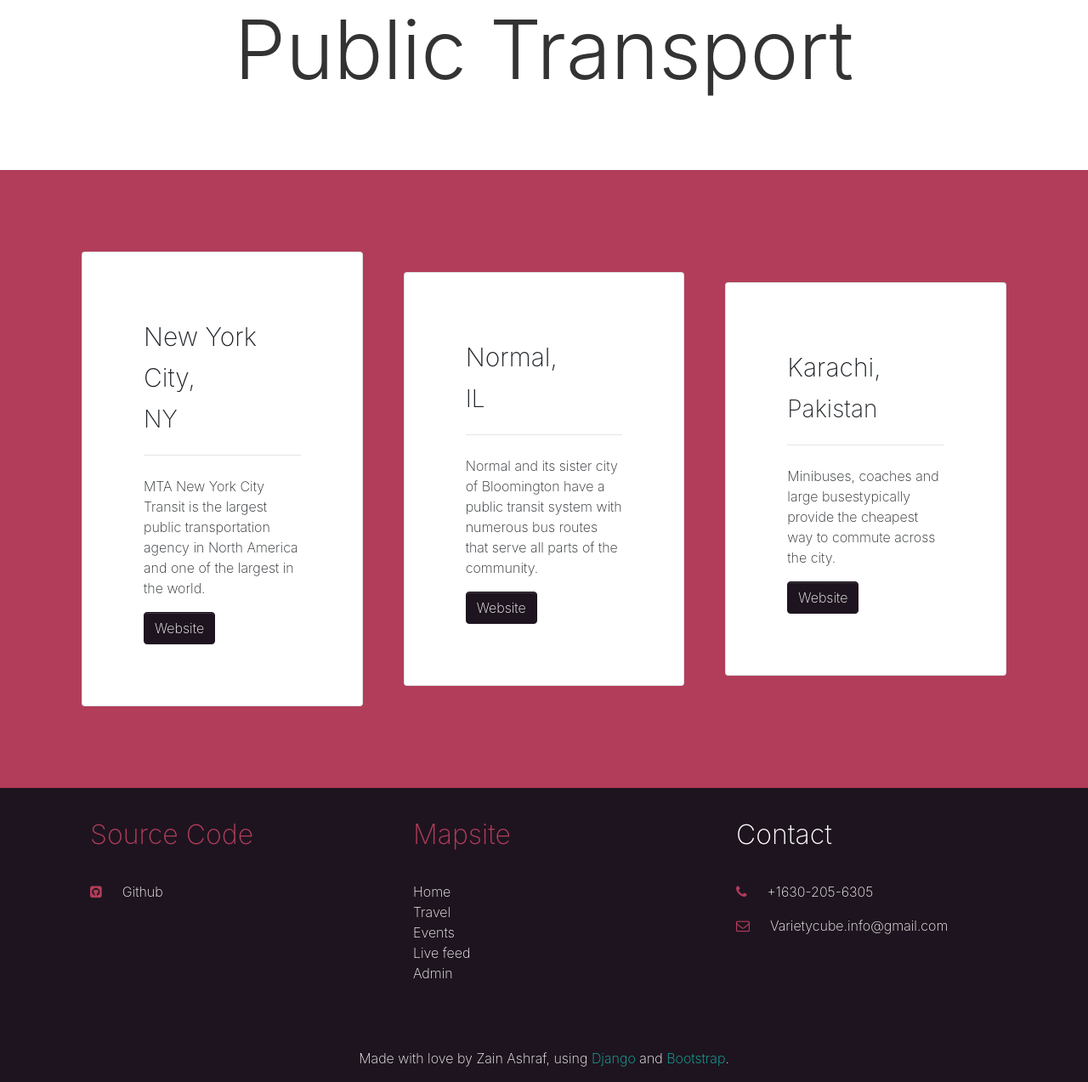
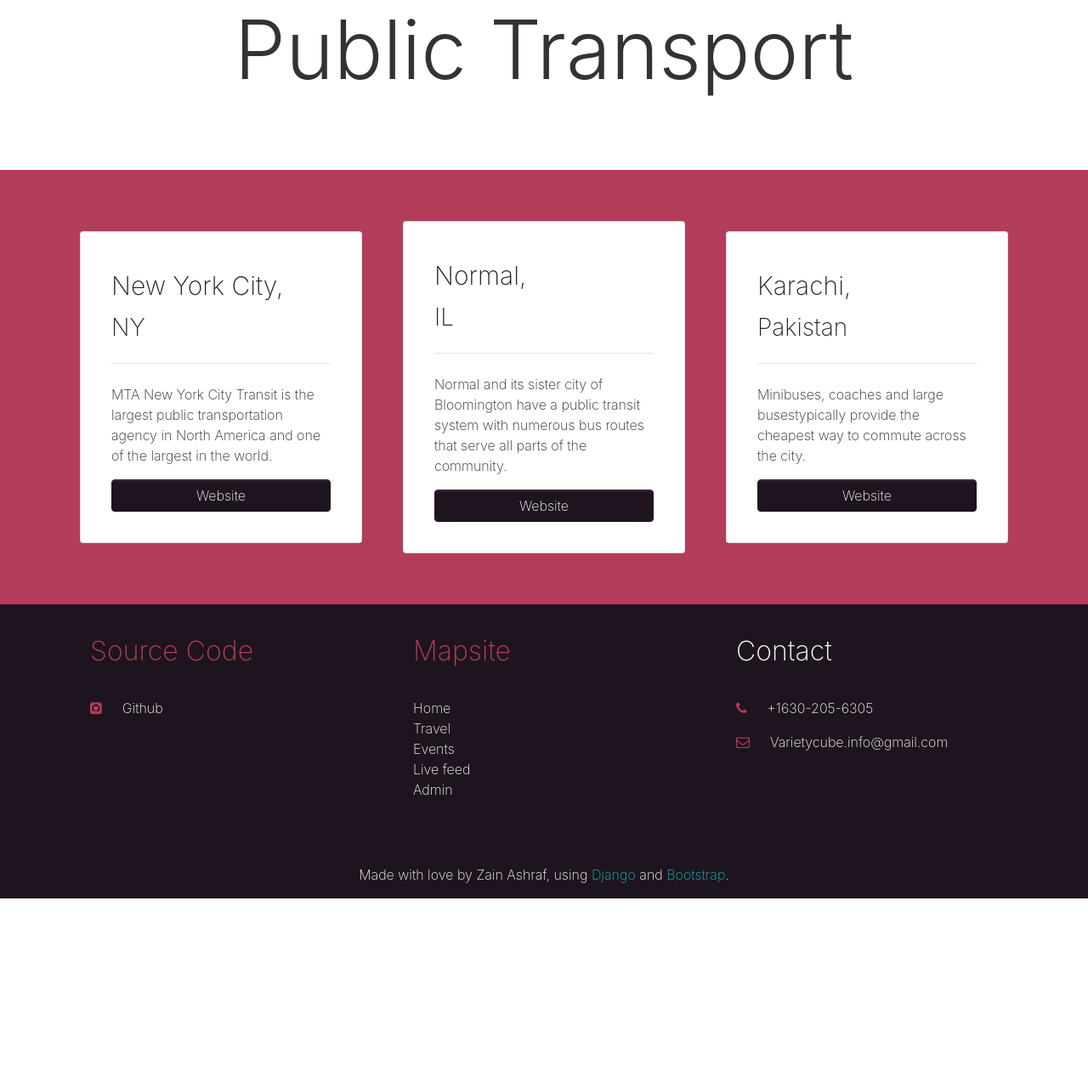
Before and after one commit to manl400/KhushAndZain, a Django app: page /travel/ in a window 1280 px wide. Shown: the part 1166-2439 px from the top of the page at 85% size. After the commit the page ends 2223 px from the top, so only its background shows below. Run offline with Django 3.2, Linux system fonts and the light colour scheme; some libraries are stand-ins or nearby versions.

Commit message:
Fixed form and travel page
Fixed form width percentage and travel padding.

```diff
--- a/RSVP/templates/RSVP/RSVP.html
+++ b/RSVP/templates/RSVP/RSVP.html
@@ -28,7 +28,7 @@
       <div class="container">
         <div class="row">
           <div class="text-center col-md-12" draggable="true" >
-            <iframe src="https://docs.google.com/forms/d/e/1FAIpQLSfjFu1FjfEtfDRa2NSaGV1z32-NItIz2W860eXIwRnJKRPzpA/viewform?embedded=true" width="700" height="1800" frameborder="0" marginheight="0" marginwidth="0" class="p-0 d-inline-flex">Loading...</iframe>
+            <iframe src="https://docs.google.com/forms/d/e/1FAIpQLSfjFu1FjfEtfDRa2NSaGV1z32-NItIz2W860eXIwRnJKRPzpA/viewform?embedded=true" width="100%" height="2000" frameborder="0" marginheight="0" marginwidth="0" class="p-0 d-inline-flex">Loading...</iframe>
           </div>
         </div>
       </div>
--- a/weddingapp/templates/weddingapp/travel.html
+++ b/weddingapp/templates/weddingapp/travel.html
@@ -22,21 +22,21 @@
   <div class="pt-5 text-white bg-primary">
     <div class="container">
       <div class="row">
+        <div class="col-md-6">
+          <img class="img-fluid d-block mx-auto py-2" src="https://seeklogo.com/images/U/uber-logo-9B6033C292-seeklogo.com.png"> </div>
         <div class="col-md-6 text-md-left text-center align-self-center my-5">
           <h1 class="display-1" href="https://www.uber.com/invite/zaina2473ue">Uber Code</h1>
           <p class="lead">Wether if you'll be in New York, Normal, or Pakistan Here is a $5 coupon for uber!</p>
           <div class="row mt-5">
-            <div class="col-md-12 col-6">
-              <a class="btn btn-secondary btn-lg w-50" href="https://www.uber.com/invite/zaina2473ue">Claim Code</a>
+            <div class="col-md-12 text-center col-12">
+              <a class="btn btn-secondary btn-lg w-75" href="https://www.uber.com/invite/zaina2473ue">Claim Code</a>
             </div>
           </div>
         </div>
-        <div class="col-md-6">
-          <img class="img-fluid d-block mx-auto py-5" src="https://seeklogo.com/images/U/uber-logo-9B6033C292-seeklogo.com.png"> </div>
       </div>
     </div>
   </div>
-  <div class="py-5" >
+  <div class="py-5">
     <div class="container">
       <div class="row">
         <div class="col-md-12">
@@ -45,45 +45,45 @@
       </div>
     </div>
   </div>
-  <div class="p-5 bg-secondary">
+  <div class="bg-secondary p-4">
     <div class="container">
       <div class="row">
         <div class="align-self-center col-md-4 p-3">
           <div class="card">
-            <div class="card-block p-5">
+            <div class="card-block w-100 p-4">
               <h1>
                 <span style="font-size: 30px;">New York City,</span>
               </h1>
               <h3>NY</h3>
               <hr>
               <p>MTA New York City Transit is the largest public transportation agency in North America and one of the largest in the world.</p>
-              <a href="http://www.mta.info/" class="btn btn-dark">Website</a>
+              <a href="#" class="btn btn-dark btn-block">Website</a>
             </div>
           </div>
         </div>
         <div class="p-3 align-self-center col-md-4">
           <div class="card">
-            <div class="card-block p-5">
+            <div class="card-block p-4">
               <h1>
                 <span style="font-size: 30px;">Normal,</span>
               </h1>
               <h3>IL</h3>
               <hr>
               <p>Normal and its sister city of Bloomington have a public transit system with numerous bus routes that serve all parts of the community. </p>
-              <a href="https://www.connect-transit.com/" class="btn btn-dark">Website</a>
+              <a href="#" class="btn btn-dark btn-block">Website</a>
             </div>
           </div>
         </div>
         <div class="p-3 align-self-center col-md-4">
           <div class="card">
-            <div class="card-block p-5">
+            <div class="card-block p-4">
               <h1>
                 <span style="font-size: 30px;">Karachi,</span>
               </h1>
               <h3>Pakistan</h3>
               <hr>
               <p>Minibuses, coaches and large busestypically provide the cheapest way to commute across the city. </p>
-              <a href="http://www.kutckcr.com/" class="btn btn-dark">Website</a>
+              <a href="#" class="btn btn-dark btn-block">Website</a>
             </div>
           </div>
         </div>
```
